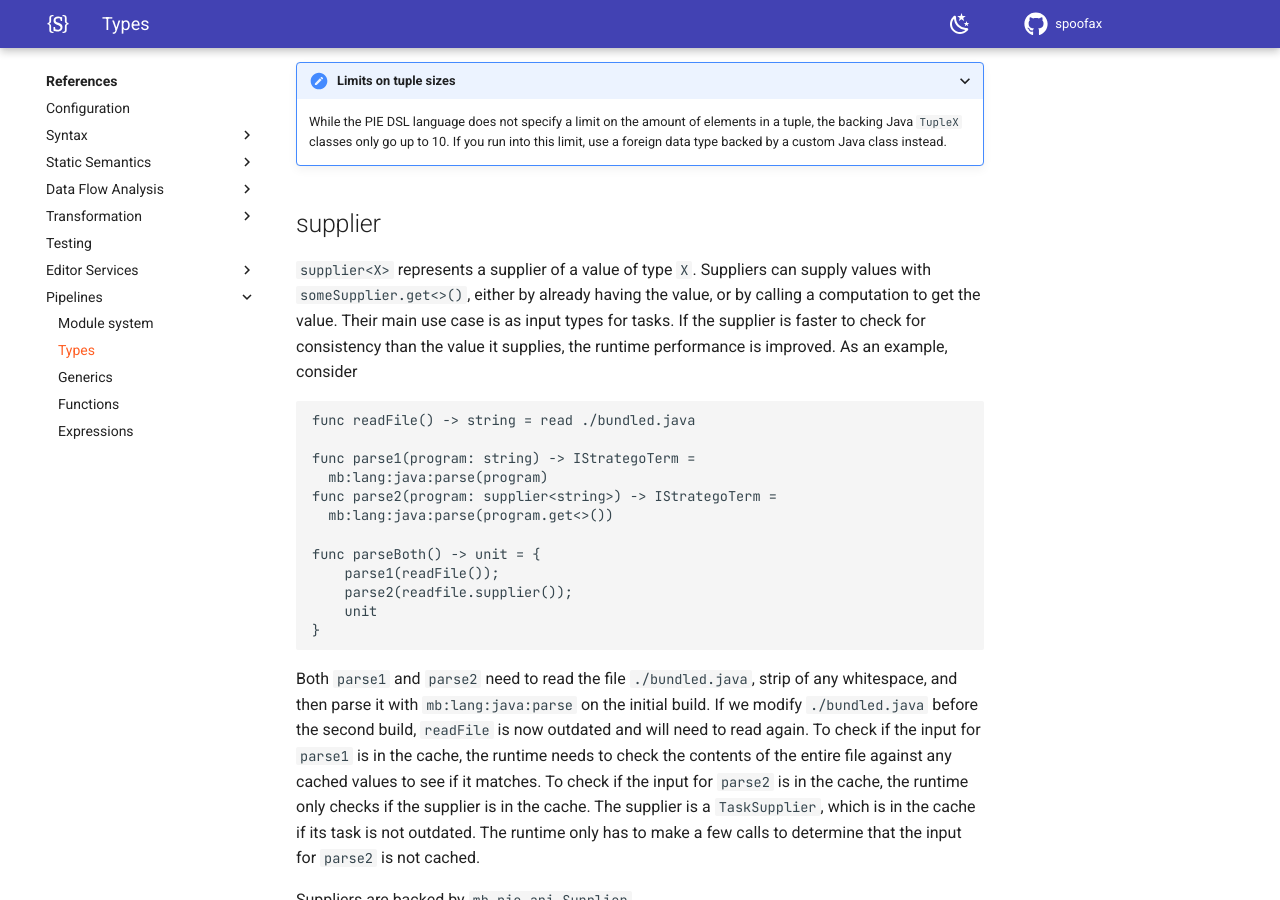
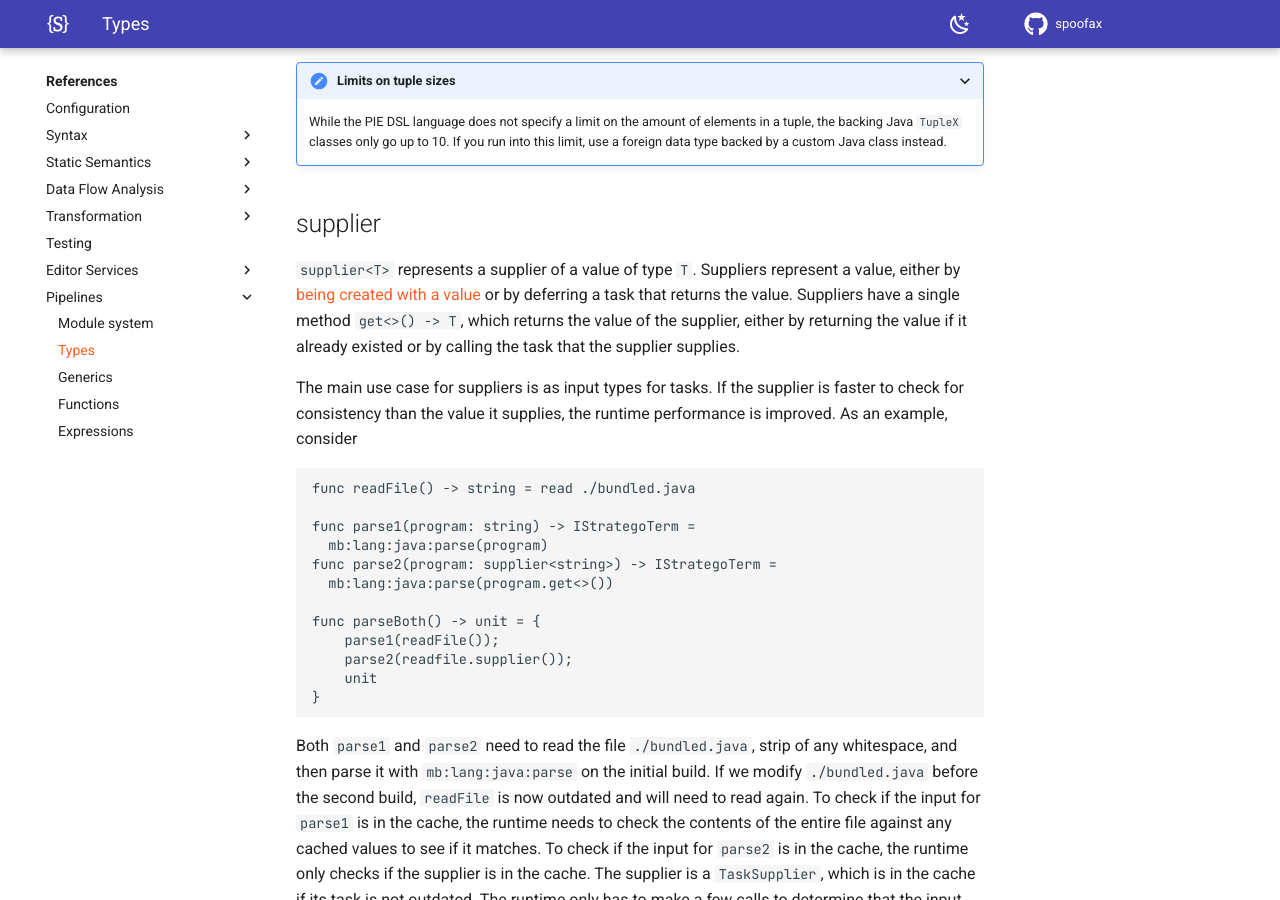
Before and after one commit to pdmosses/metaborg.github.io, an MkDocs documentation site: the page built from docs/references/pipelines/types.md, in a window 1280 px wide and 900 px high, scrolled down 6604 px. Built offline with MkDocs 1.6.1 and Material for MkDocs 9.7.7, drawn with Linux system fonts in a browser that asks for light colours; comment, search, counter and statistics services are not loaded.

Commit message:
Update documentation for suppliers

````diff
--- a/docs/references/pipelines/types.md
+++ b/docs/references/pipelines/types.md
@@ -206,9 +206,11 @@ This is because Java is not generic in the amount of generic elements.
 
 
 ## supplier
-`supplier<X>` represents a supplier of a value of type `X`.
-Suppliers can supply values with `someSupplier.get<>()`, either by already having the value, or by calling a computation to get the value.
-Their main use case is as input types for tasks.
+`supplier<T>` represents a supplier of a value of type `T`.
+Suppliers represent a value, either by [being created with a value](../expressions#create-supplier) or by deferring a task that returns the value.
+Suppliers have a single method `get<>() -> T`, which returns the value of the supplier, either by returning the value if it already existed or by calling the task that the supplier supplies.
+
+The main use case for suppliers is as input types for tasks.
 If the supplier is faster to check for consistency than the value it supplies, the runtime performance is improved.
 As an example, consider
 ```PIE
````
